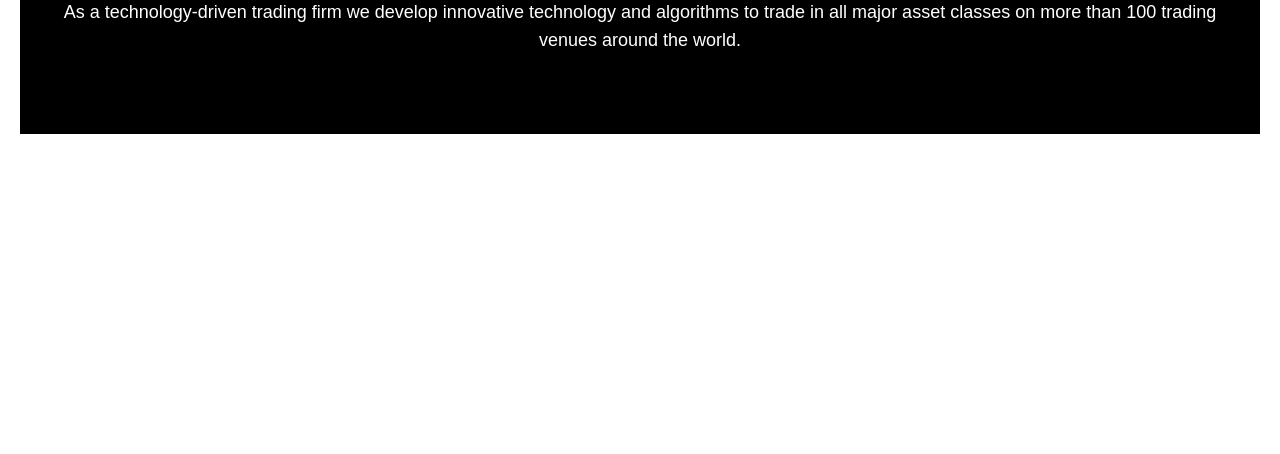
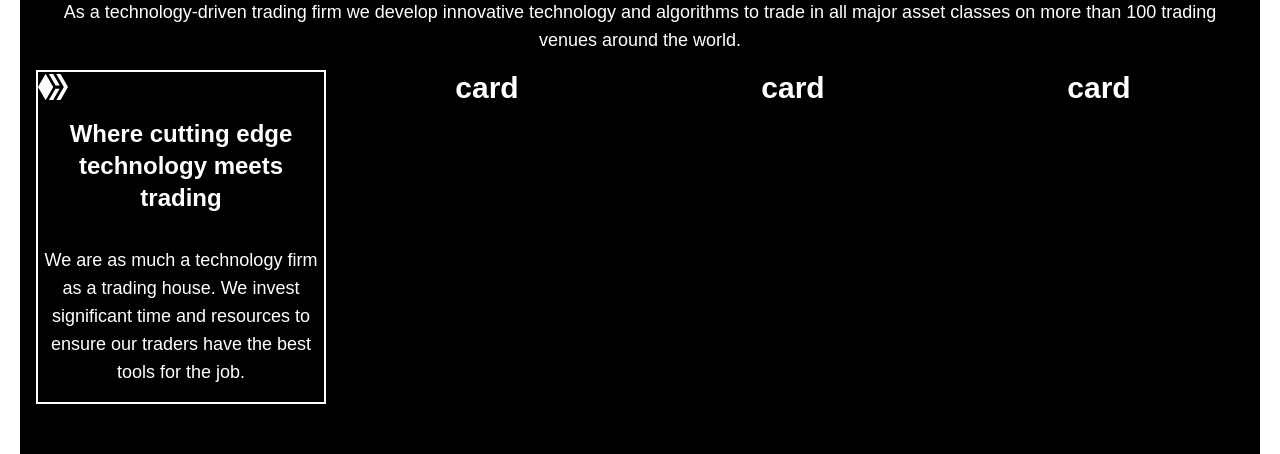
Before and after one commit to ting11222001/Trading-Commerce-Page, a Next.js app: page / in a window 1280 px wide. Shown: the part 960-1414 px from the top of the page. Before the commit the page ends 1094 px from the top, so only its background shows below. Built offline with nearby package versions, Linux system fonts and the light colour scheme.

Commit message:
feat: 🎸 create card grid

```diff
--- a/components/About.tsx
+++ b/components/About.tsx
@@ -1,4 +1,6 @@
-import React from 'react'
+import React from 'react';
+import { SiHiveBlockchain, SiStrapi, SiFsecure } from 'react-icons/si';
+import { VscServerProcess } from 'react-icons/vsc';
 
 type Props = {}
 
@@ -10,6 +12,16 @@ const About = (props: Props) => {
         <p className='font-light text-lg py-4'>
           As a technology-driven trading firm we develop innovative technology and algorithms to trade in all major asset classes on more than 100 trading venues around the world.
         </p>
+        <div className='grid sm:grid-cols-2 lg:grid-cols-4 gap-4'>
+          <div className='flex flex-col border-2'>
+            <div><SiHiveBlockchain /></div>
+            <h3 className='text-2xl py-4'>Where cutting edge technology meets trading </h3>
+            <p className='font-light text-lg py-4'>We are as much a technology firm as a trading house. We invest significant time and resources to ensure our traders have the best tools for the job.</p>
+          </div>
+          <p>card</p>
+          <p>card</p>
+          <p>card</p>
+        </div>
       </div>
     </div>
   )
```
